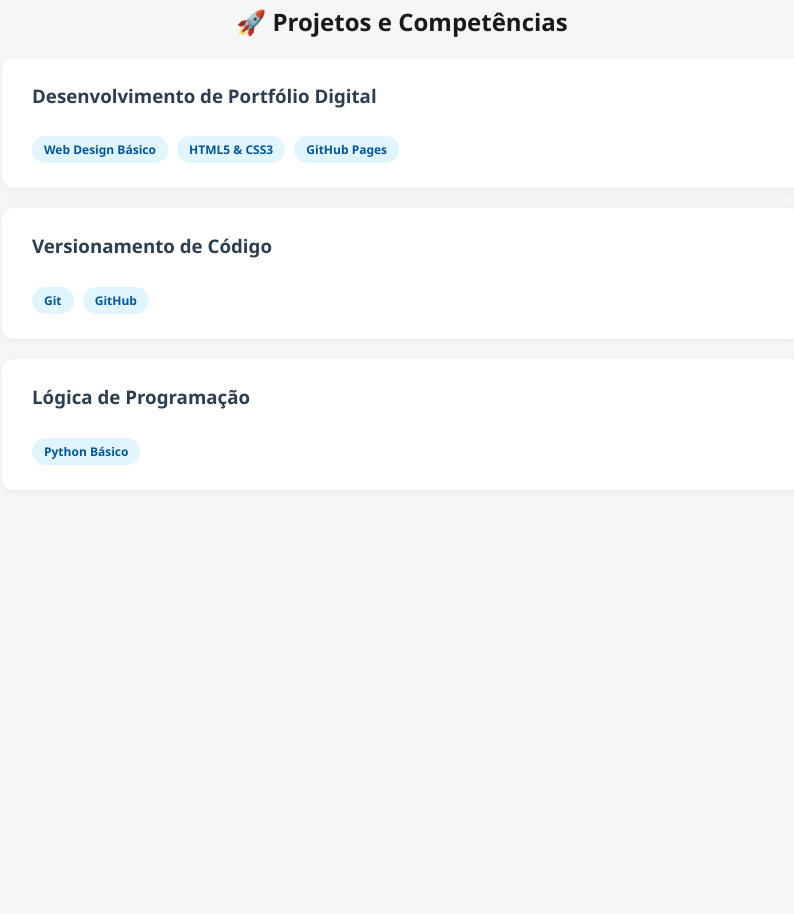
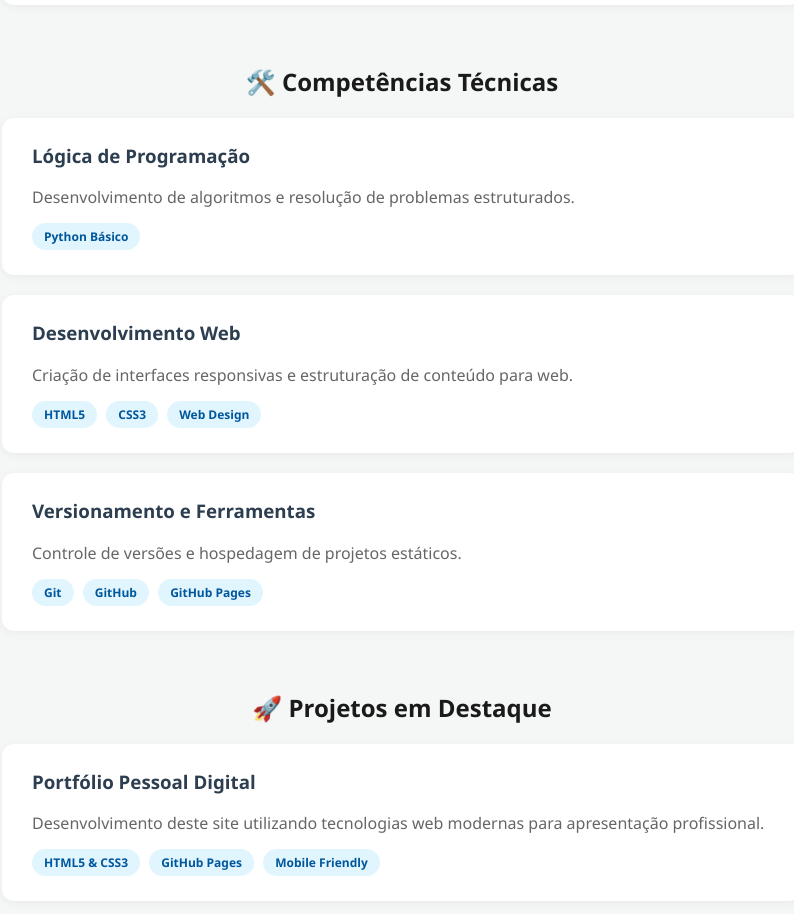
Before and after one commit to nicolasribeiro578/portifolioHUB, a plain HTML site: page index.html in a window 1280 px wide. Shown: the part 1242-2156 px from the top of the page, without its empty margins (238-1032 px from the left). Before the commit the page ends 1772 px from the top, so only its background shows below. Drawn offline with Linux system fonts and the light colour scheme.

Commit message:
Update index.html

```diff
--- a/index.html
+++ b/index.html
@@ -31,6 +31,7 @@
             display: flex;
             justify-content: center;
             gap: 25px;
+            flex-wrap: wrap; /* Garante que o menu não quebre em telas pequenas */
         }
 
         nav a {
@@ -95,7 +96,7 @@
 
         h2 {
             text-align: center;
-            margin-top: 40px;
+            margin-top: 60px; /* Aumentado para melhor espaçamento com o scroll */
             color: #1a1a1a;
         }
 
@@ -136,8 +137,9 @@
     <header>
         <nav>
             <a href="#perfil">Perfil</a>
+            <a href="#objetivo">Objetivo</a>
             <a href="#formacao">Formação</a>
-            <a href="#objetivo">Objetivo</a>
+            <a href="#competencias">Competências</a>
             <a href="#projetos">Projetos</a>
         </nav>
     </header>
@@ -182,30 +184,44 @@
             </div>
         </div>
 
-        <div id="projetos">
-            <h2>🚀 Projetos e Competências</h2>
+        <div id="competencias">
+            <h2>🛠️ Competências Técnicas</h2>
 
             <div class="card">
-                <h3>Desenvolvimento de Portfólio Digital</h3>
-
-                <span class="tech-tag">Web Design Básico</span>
-                <span class="tech-tag">HTML5 & CSS3</span>
-                <span class="tech-tag">GitHub Pages</span>
+                <h3>Lógica de Programação</h3>
+                <p>Desenvolvimento de algoritmos e resolução de problemas estruturados.</p>
+                <span class="tech-tag">Python Básico</span>
             </div>
 
             <div class="card">
-                <h3>Versionamento de Código</h3>
-
-                <span class="tech-tag">Git</span>
-                <span class="tech-tag">GitHub</span>
+                <h3>Desenvolvimento Web</h3>
+                <p>Criação de interfaces responsivas e estruturação de conteúdo para web.</p>
+                <span class="tech-tag">HTML5</span>
+                <span class="tech-tag">CSS3</span>
+                <span class="tech-tag">Web Design</span>
             </div>
 
             <div class="card">
-                <h3>Lógica de Programação</h3>
-
-                <span class="tech-tag">Python Básico</span>
+                <h3>Versionamento e Ferramentas</h3>
+                <p>Controle de versões e hospedagem de projetos estáticos.</p>
+                <span class="tech-tag">Git</span>
+                <span class="tech-tag">GitHub</span>
+                <span class="tech-tag">GitHub Pages</span>
             </div>
         </div>
+
+        <div id="projetos">
+            <h2>🚀 Projetos em Destaque</h2>
+
+            <div class="card">
+                <h3>Portfólio Pessoal Digital</h3>
+                <p>Desenvolvimento deste site utilizando tecnologias web modernas para apresentação profissional.</p>
+                <span class="tech-tag">HTML5 & CSS3</span>
+                <span class="tech-tag">GitHub Pages</span>
+                <span class="tech-tag">Mobile Friendly</span>
+            </div>
+
+            </div>
 
     </div>
 
```
